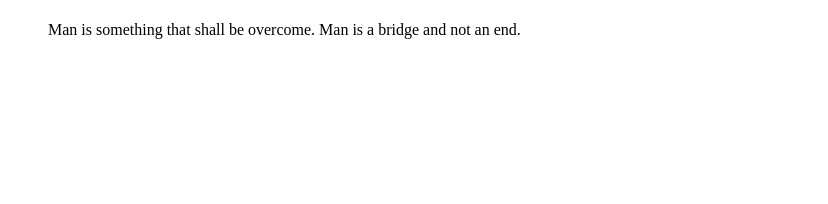
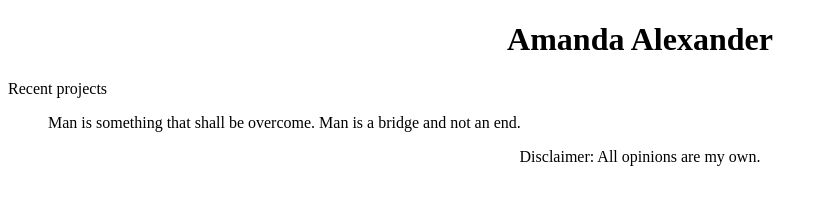
Before and after one commit to amandaalex/amandaalex.github.io, a plain HTML site: page index.html in a window 1280 px wide. Shown: the whole page, without its empty margins (0-828 px from the left). Drawn offline with Linux system fonts and the light colour scheme.

Commit message:
Update index.html

```diff
--- a/index.html
+++ b/index.html
@@ -1,8 +1,12 @@
 <!DOCTYPE html>
 <html>
 <body>
-<h1></h1>
+<h1><center>Amanda Alexander</center></h1>
+<p>Recent projects</p>
 <p></p>
 <blockquote>Man is something that shall be overcome. Man is a bridge and not an end.</blockquote>
+<p></p>
+<p></p>
+<center>Disclaimer: All opinions are my own.</center>
 </body>
 </html>
```
